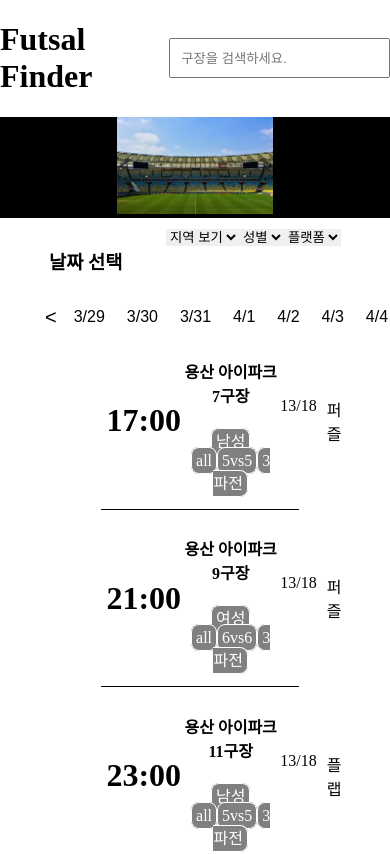
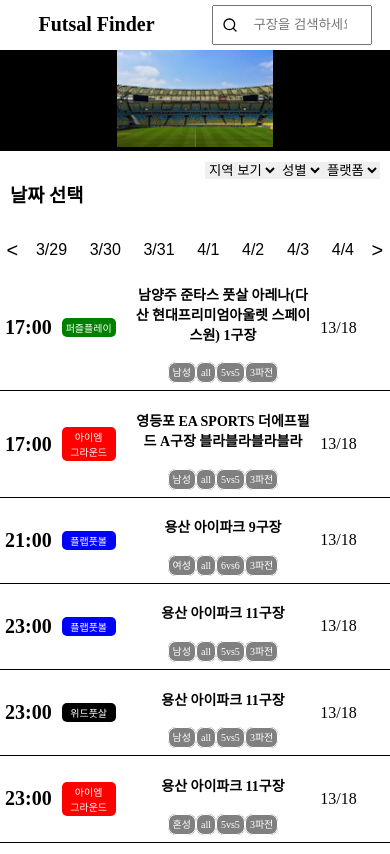
Before and after one commit to FutsalFinder/FrontEnd, a React (Vite) app: page / in a window 390 px wide. Shown: the top 854 px of the page. Built offline with nearby package versions, Linux system fonts and the light colour scheme.

Commit message:
style: 반응형 웹앱 스타일 적용

```diff
--- a/src/components/Header.tsx
+++ b/src/components/Header.tsx
@@ -1,31 +1,54 @@
 import React from "react";
-
 import styled from "styled-components";
+import { FiSearch } from "react-icons/fi"; // 돋보기 아이콘을 제공하는 라이브러리
 
 const Header = () => {
   return (
     <HeaderStyle>
       <Title>Futsal Finder</Title>
-      <SearchInput type="search" placeholder="구장을 검색하세요." />
+      <SearchInputContainer>
+        <FiSearchIcon />
+        <SearchInput type="search" placeholder="구장을 검색하세요." />
+      </SearchInputContainer>
     </HeaderStyle>
   );
 };
 
 const HeaderStyle = styled.div`
   width: 100%;
-  padding: 0px 1s0px;
+  padding: 0px 10px;
   display: flex;
   align-items: center;
   flex-direction: row;
   justify-content: space-around;
 `;
 
+const SearchInputContainer = styled.div`
+  position: relative;
+`;
+
 const SearchInput = styled.input`
   height: 40px;
   width: 240px;
   padding: 10px;
+  padding-left: 40px;
+
+  @media screen and (max-width: 768px) {
+    width: 160px;
+  }
 `;
 
-const Title = styled.h1``;
+const FiSearchIcon = styled(FiSearch)`
+  position: absolute;
+  top: 50%;
+  left: 10px;
+  transform: translateY(-50%);
+`;
+
+const Title = styled.h1`
+  @media screen and (max-width: 768px) {
+    font-size: 20px;
+  }
+`;
 
 export default Header;
--- a/src/components/Match.tsx
+++ b/src/components/Match.tsx
@@ -2,16 +2,26 @@ import React from "react";
 import styled from "styled-components";
 import { useData } from "../context/DataContext";
 
+interface PlatformProps {
+  platform: string;
+}
+
 const Match = () => {
   const { filteredData } = useData();
+
   return (
     <MathchStyle>
       {filteredData.map((item, idx) => (
         <MatchContainer key={idx}>
-          <Title>{item.time}</Title>
+          <Info>
+            <Time>{item.time}</Time>
+            <PlatformStyle platform={item.platform}>
+              {item.platform.replace("아이엠그라운드", "아이엠\n그라운드")}
+            </PlatformStyle>
+          </Info>
           <h4></h4>
           <div>
-            <h4>{item.title}</h4>
+            <MatchTitle>{item.title}</MatchTitle>
             <Item>
               <ItemList>{item.sex}</ItemList>
               <ItemList>{item.level}</ItemList>
@@ -21,7 +31,6 @@ const Match = () => {
           </div>
           <Info>
             <div>{`${item.curCount}/${item.maxCount}`}</div>
-            <div>{item.platform}</div>
           </Info>
         </MatchContainer>
       ))}
@@ -30,20 +39,42 @@ const Match = () => {
 };
 
 const MathchStyle = styled.div`
-  width: 60%;
-  margin: auto;
+  width: 80%;
+  margin: 0 auto;
   text-align: center;
+
+  @media screen and (max-width: 768px) {
+    width: 100%;
+  }
 `;
 
 const MatchContainer = styled.div`
   display: grid;
   width: 100%;
-  padding: 5px;
-  grid-template-columns: 0.2fr 0.1fr 0.4fr 0.2fr;
+  padding: 0px 5px;
+
+  grid-template-columns: 0.3fr 0fr 0.6fr 0.1fr;
+  grid-gap: 10px;
   border-bottom: 0.3px solid;
+
+  @media screen and (max-width: 768px) {
+    width: 100%;
+    grid-gap: 10px;
+    grid-template-columns: 0.15fr 0fr 0.7fr 0.25fr;
+  }
 `;
-const Title = styled.h1`
+const Time = styled.h1`
   margin: auto;
+
+  @media screen and (max-width: 768px) {
+    font-size: 20px;
+  }
+`;
+
+const MatchTitle = styled.h4`
+  @media screen and (max-width: 768px) {
+    font-size: 14px;
+  }
 `;
 
 const Item = styled.div`
@@ -56,12 +87,45 @@ const ItemList = styled.span`
   color: white;
   padding: 4px;
   background-color: grey;
+
+  @media screen and (max-width: 768px) {
+    padding: 4px;
+    font-size: 10px;
+  }
 `;
 
 const Info = styled.div`
   display: flex;
+  align-items: center;
   gap: 10px;
-  margin: auto;
+`;
+
+const PlatformStyle = styled.div<PlatformProps>`
+  padding: 3px;
+  border-radius: 5px;
+  font-size: 12px;
+  color: white;
+  min-width: 50px;
+  text-align: center;
+  white-space: pre-wrap;
+  @media screen and (max-width: 768px) {
+    padding: 2px;
+    font-size: 10px;
+  }
+  background-color: ${(props) => {
+    switch (props.platform) {
+      case "플랩풋볼":
+        return "blue";
+      case "퍼즐플레이":
+        return "green";
+      case "아이엠그라운드":
+        return "red";
+      case "위드풋살":
+        return "black";
+      default:
+        return "grey";
+    }
+  }};
 `;
 
 export default Match;
--- a/src/data/data.ts
+++ b/src/data/data.ts
@@ -1,13 +1,26 @@
 export const dummyData = [
   {
-    title: "용산 아이파크 7구장",
+    title:
+      "남양주 준타스 풋살 아레나(다산 현대프리미엄아울렛 스페이스원) 1구장",
     time: "17:00",
     sex: "남성",
     matchType: "5vs5",
     level: "all",
     matchChar: "3파전",
     region: "서울",
-    platform: "퍼즐",
+    platform: "퍼즐플레이",
+    curCount: 13,
+    maxCount: 18,
+  },
+  {
+    title: "영등포 EA SPORTS 더에프필드 A구장 블라블라블라블라",
+    time: "17:00",
+    sex: "남성",
+    matchType: "5vs5",
+    level: "all",
+    matchChar: "3파전",
+    region: "서울",
+    platform: "아이엠그라운드",
     curCount: 13,
     maxCount: 18,
   },
@@ -19,7 +32,7 @@ export const dummyData = [
     level: "all",
     matchChar: "3파전",
     region: "경기",
-    platform: "퍼즐",
+    platform: "플랩풋볼",
     curCount: 13,
     maxCount: 18,
   },
@@ -31,7 +44,7 @@ export const dummyData = [
     level: "all",
     matchChar: "3파전",
     region: "서울",
-    platform: "플랩",
+    platform: "플랩풋볼",
     curCount: 13,
     maxCount: 18,
   },
@@ -43,7 +56,7 @@ export const dummyData = [
     level: "all",
     matchChar: "3파전",
     region: "서울",
-    platform: "위드",
+    platform: "위드풋살",
     curCount: 13,
     maxCount: 18,
   },
@@ -55,7 +68,7 @@ export const dummyData = [
     level: "all",
     matchChar: "3파전",
     region: "속초",
-    platform: "아이엠",
+    platform: "아이엠그라운드",
     curCount: 13,
     maxCount: 18,
   },
@@ -67,7 +80,7 @@ export const dummyData = [
     level: "all",
     matchChar: "3파전",
     region: "서울",
-    platform: "위드",
+    platform: "위드풋살",
     curCount: 13,
     maxCount: 18,
   },
@@ -79,7 +92,7 @@ export const dummyData = [
     level: "all",
     matchChar: "3파전",
     region: "서울",
-    platform: "위드",
+    platform: "위드풋살",
     curCount: 13,
     maxCount: 18,
   },
@@ -91,7 +104,7 @@ export const dummyData = [
     level: "all",
     matchChar: "3파전",
     region: "서울",
-    platform: "아이엠",
+    platform: "아이엠그라운드",
     curCount: 13,
     maxCount: 18,
   },
--- a/src/pages/Home.tsx
+++ b/src/pages/Home.tsx
@@ -25,11 +25,16 @@ const Home = () => {
 const ImgContainer = styled.div`
   text-align: center;
   background-color: black;
+  width: 100%;
 `;
 
 const DateStyle = styled.div`
   width: 80%;
   margin: 0 auto;
+
+  @media screen and (max-width: 768px) {
+    width: 100%;
+  }
 `;
 
 export default Home;
```
